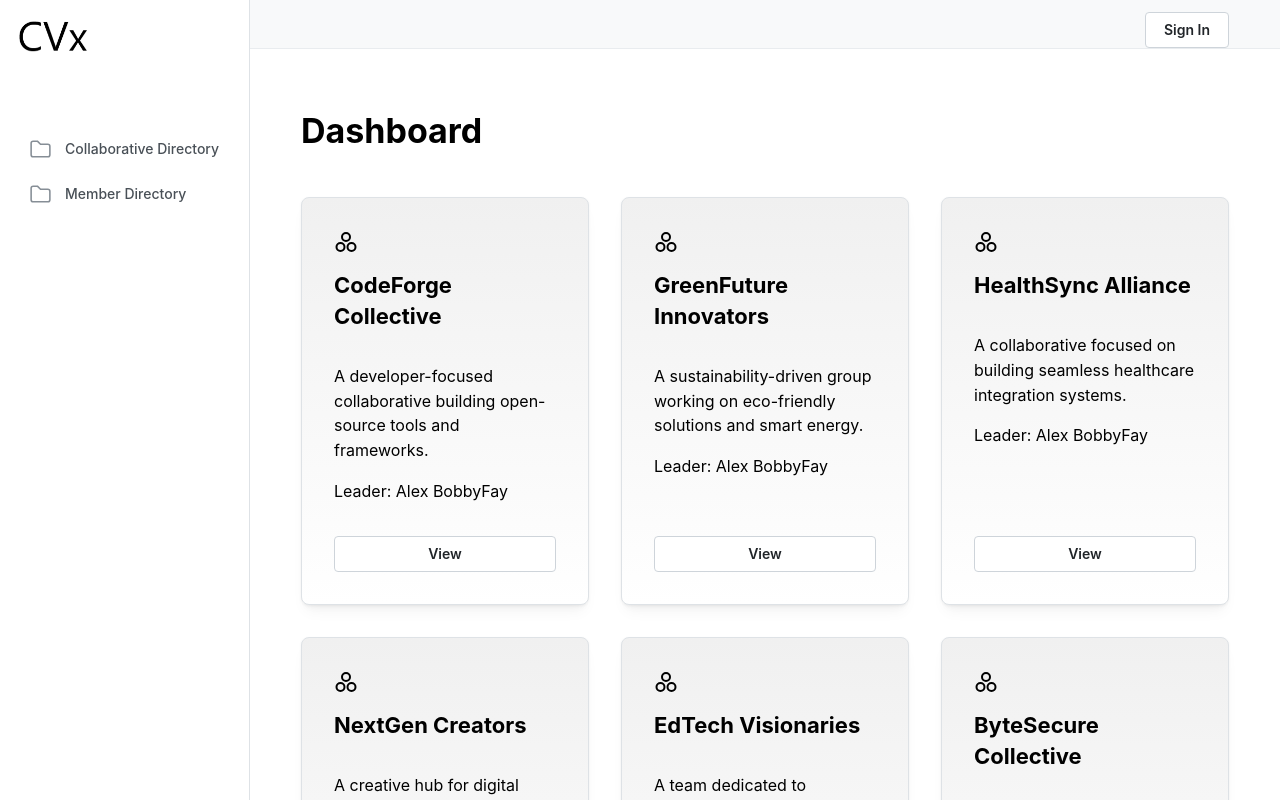
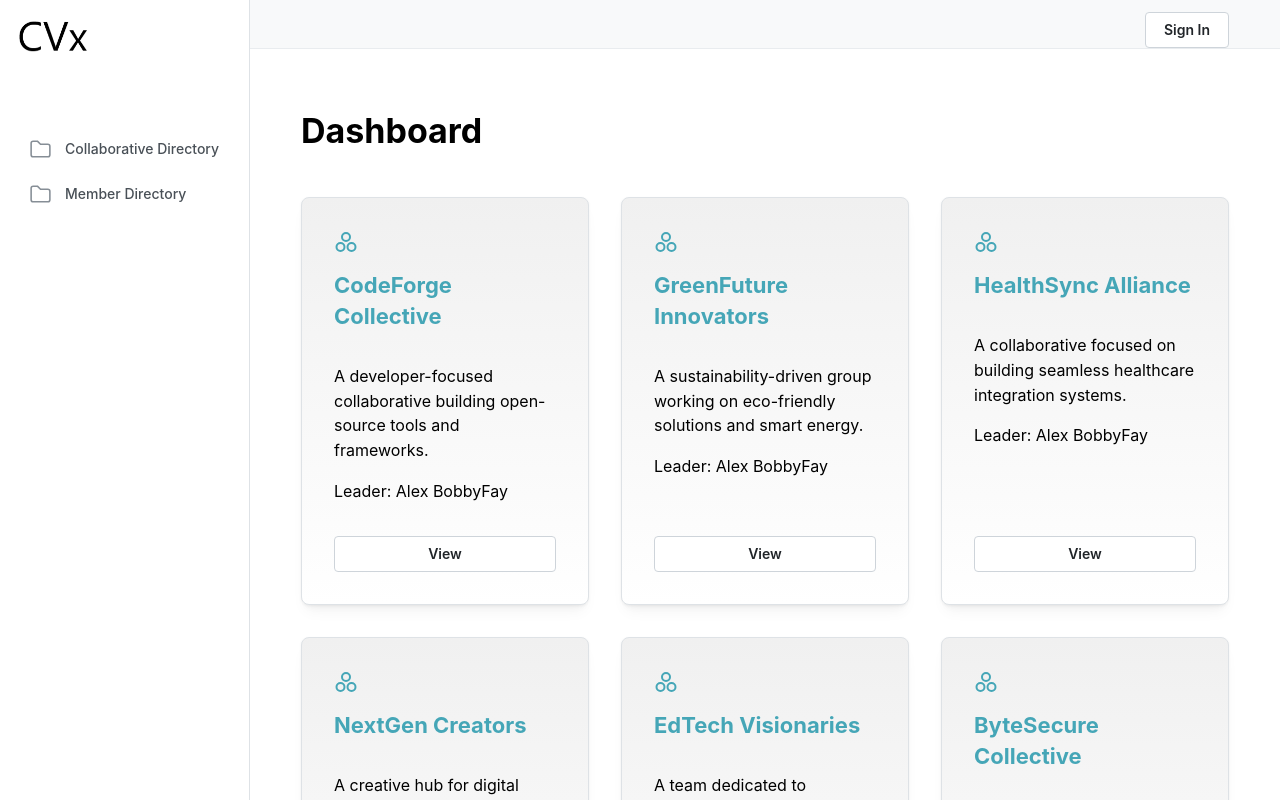
Before and after one commit to AlignedWorks/CVxMantineUI, a React (Vite) app: page /test in a window 1280 px wide. Shown: the top 800 px of the page. Built offline with nearby package versions, Linux system fonts and the light colour scheme.

Commit message:
Another small tweak

```diff
--- a/src/pages/CollaborativeDirectory.page.tsx
+++ b/src/pages/CollaborativeDirectory.page.tsx
@@ -80,10 +80,11 @@ export function CollaborativeDirectory() {
       {/* Grid to display collaborative data */}
       <SimpleGrid cols={{ base: 1, sm: 2, md: 2, lg: 3, xl: 3 }} spacing="xl">
         {filteredData.map((collaborative) => (
-          <Card key={collaborative.id} shadow="sm" padding="xl" radius="md" withBorder>
+          <Card key={collaborative.id} shadow="sm" padding="xl" radius="md" withBorder
+            style={{ backgroundImage: 'linear-gradient( #f0f0f0, #ffffff)' }}>
             <Group>
-                <IconCircles></IconCircles>
-                <Title order={3}>{collaborative.name}</Title>
+                <IconCircles color="#45a6b7"></IconCircles>
+                <Title order={3} c="#45a6b7">{collaborative.name}</Title>
             </Group>
             <Text size="md" mb="md" mt="xl">
               {collaborative.description}
--- a/src/pages/Test.page.tsx
+++ b/src/pages/Test.page.tsx
@@ -137,13 +137,11 @@ export function Test() {
             <SimpleGrid cols={{ base: 1, sm: 2, md: 2, lg: 3, xl: 3 }} spacing="xl">
                 {mock_collab_data.map((collaborative) => (
                     <Card key={collaborative.id} shadow="sm" padding="xl" radius="md" withBorder
-
-                    style={{ backgroundImage: 'linear-gradient( #f0f0f0, #ffffff)' }}>
+                        style={{ backgroundImage: 'linear-gradient( #f0f0f0, #ffffff)' }}>
                         <Group>
-                            <IconCircles></IconCircles>
-                            <Title order={3}>{collaborative.name}</Title>
+                            <IconCircles color="#45a6b7"></IconCircles>
+                            <Title order={3} c="#45a6b7">{collaborative.name}</Title>
                         </Group>
-
                         <Text size="md" mb="md" mt="xl">
                             {collaborative.description}
                         </Text>
```
